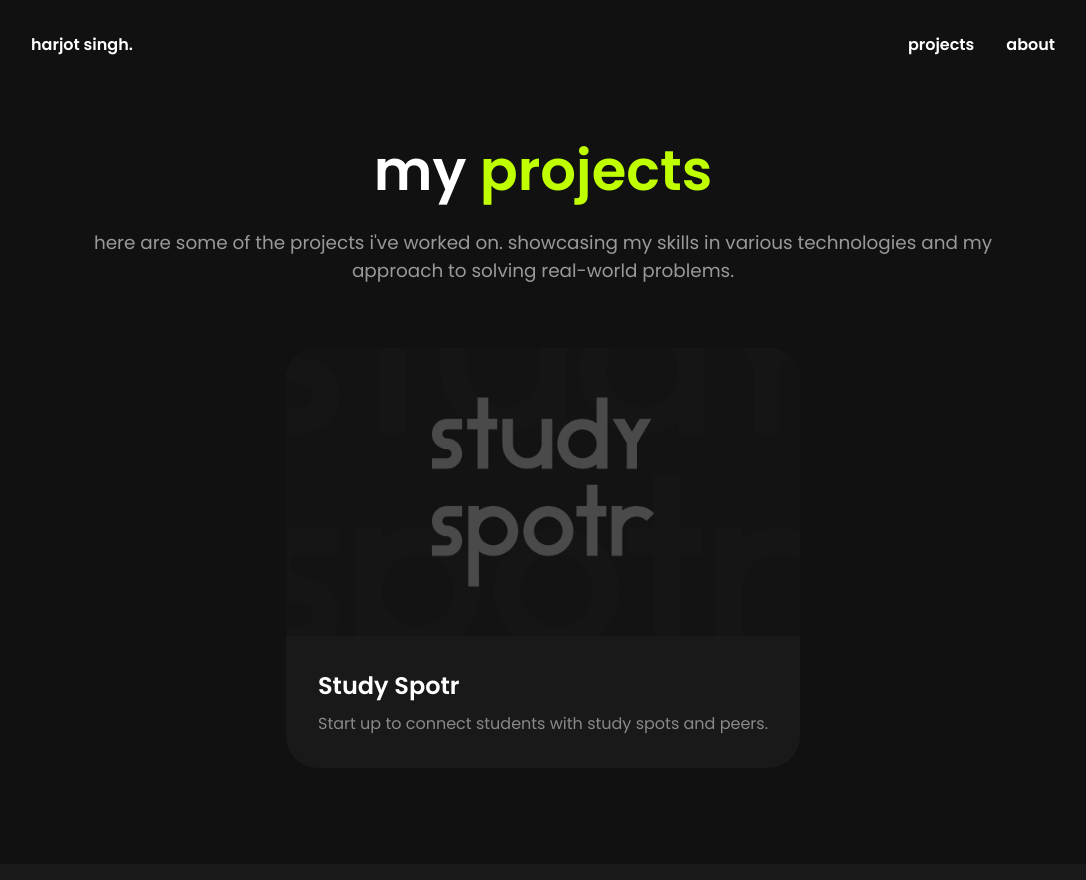
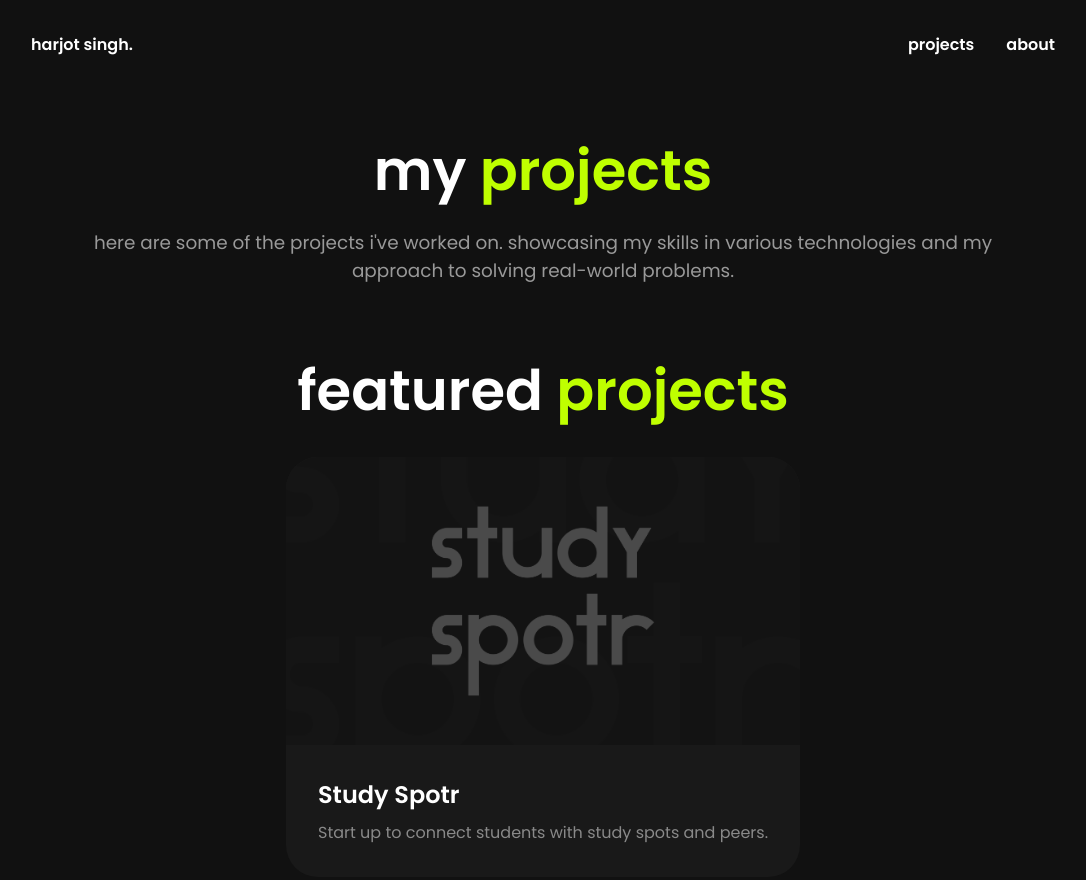
Before and after one commit to harjotsk03/iat339portfoliov2, a plain HTML site: page pages/projects.html in a window 1280 px wide. Shown: the top 880 px of the page, without its empty margins (97-1183 px from the left). Drawn offline with Linux system fonts and the light colour scheme.

Commit message:
fix validator error

```diff
--- a/pages/projects.html
+++ b/pages/projects.html
@@ -25,6 +25,7 @@
         </p>
     </section>
     <section>
+        <h2 class="work-title">featured <span class="highlight-green">projects</span></h2>
         <div class="work-grid fade-in-down">
             <a href="./studyspotr.html" class="work-item">
                 <div class="work-image">
--- a/styles/projects.css
+++ b/styles/projects.css
@@ -62,6 +62,7 @@ body {
     font-size: 3.5rem;
     font-weight: 600;
     margin-bottom: 1.5rem;
+    text-align: center;
     color: white;
 }
 
```
